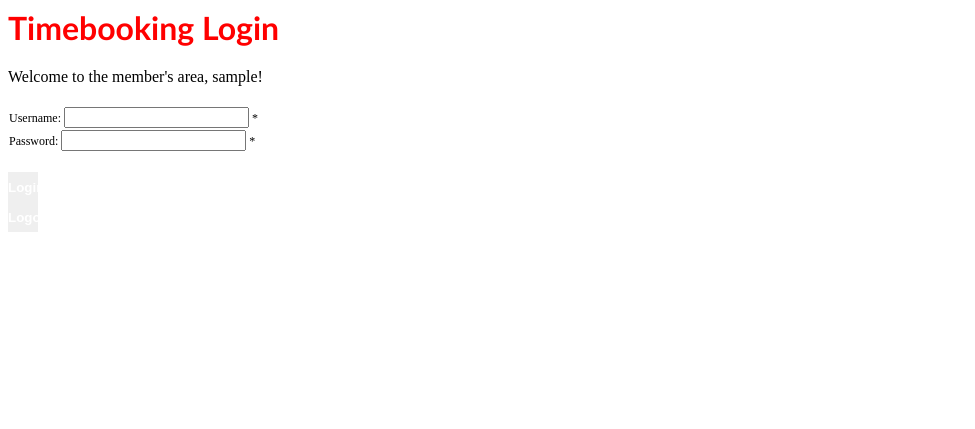
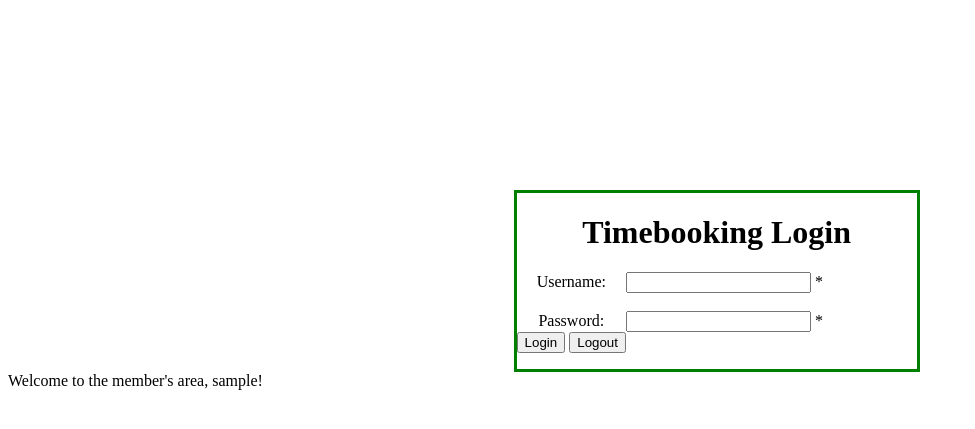
Before and after one commit to domgoodwin/Clarity2.0, a PHP site: page /Login.php in a window 1280 px wide. Shown: the top 429 px of the page, without its empty margins (0-975 px from the left). Run offline with PHP 8.4, Linux system fonts and the light colour scheme; the visitor is signed in with stand-in values (Sample User, id 1).

Commit message:
updated files including sass

```diff
--- a/Login.php
+++ b/Login.php
@@ -1,11 +1,21 @@
 <html>
 <head>
-<link rel="stylesheet" type="text/css" href="Stylesheet.css">
+<link rel="stylesheet" type="text/css" href="style.css">
 <title>Timebooking login</title>
 </head>
 <body>
-<h1>Timebooking Login</h1>
-
+	<div class="main">
+		<h1>Timebooking Login</h1>
+			<form class="loginForm" method="post" action="<?php echo htmlspecialchars($_SERVER["PHP_SELF"]);?>">
+				<div class="row"><label class="label">Username:</label><input class="input" type="text" name="username"> <span class="error"> *</span></div><br>
+				<div class="row"><label class="label">Password:</label><input class="input" type="password" name="password"> <span class="error"> *</span></div>
+			<div>
+				<input class="input" type="submit" name="login" id="login" value="Login">
+				<input class="input" type="submit" name="logout" id="logout" value="Logout">
+			</div>
+		</form>
+	</div>
+</body>
 <?php
 include 'Session.php';
 
@@ -35,17 +45,8 @@ if(array_key_exists('Login', $_POST)){
 
 GetLogin($_SESSION["login"]);
 
-if(array_key_exists('logout', $_POST)){
+if(array_key_exists('Logout', $_POST)){
 	Logout();
 }
 ?>
-<table class="hiddenTable">
-	<tbody><form method="post" action="<?php echo htmlspecialchars($_SERVER["PHP_SELF"]);?>">
-<tr><td>Username: <input type="text" name="username" required> <span class="error">*</span></td></tr>
-<tr><td>Password: <input type="password" name="password" required> <span class="error">*</span></td></tr>
-</tbody>
-</table>
-<input class=button type="submit" name="login" id="login" value="Login"></form>
-<form method="POST" name="logout" action"/Login.php"><input class=button type="submit" name="logout" id="logout" value="Logout"></form>
-</body>
 </html>
--- /dev/null
+++ b/style.css
@@ -0,0 +1,26 @@
+.main {
+  border: 3px solid green;
+  position: relative;
+  margin: 15% 0 0 40%;
+  width: 400px; }
+
+h1 {
+  text-align: center; }
+
+.loginForm {
+  display: table;
+  text-align: center; }
+  .loginForm .row {
+    display: table-row; }
+
+.label {
+  display: table-cell; }
+
+.input .button {
+  display: inline-block; }
+
+.centre {
+  text-align: center;
+  padding-top: 10%; }
+
+/*# sourceMappingURL=style.css.map */
--- /dev/null
+++ b/style.scss
@@ -0,0 +1,36 @@
+$my-green: #00ff00;
+
+
+.main {
+  border: 3px solid green;
+  position: relative;
+  margin: 15% 0 0 40%;
+  width: 400px;
+}
+
+h1 {
+  text-align: center;
+}
+
+.loginForm {
+  display: table;
+  text-align: center;
+  .row {
+    display: table-row;
+  }
+}
+.label {
+  display: table-cell;
+}
+
+.input {
+  .button {
+    display: inline-block;
+  }
+}
+
+
+.centre {
+  text-align: center;
+  padding-top: 10%;
+}
```
Also changed, not shown: 1 other file.
